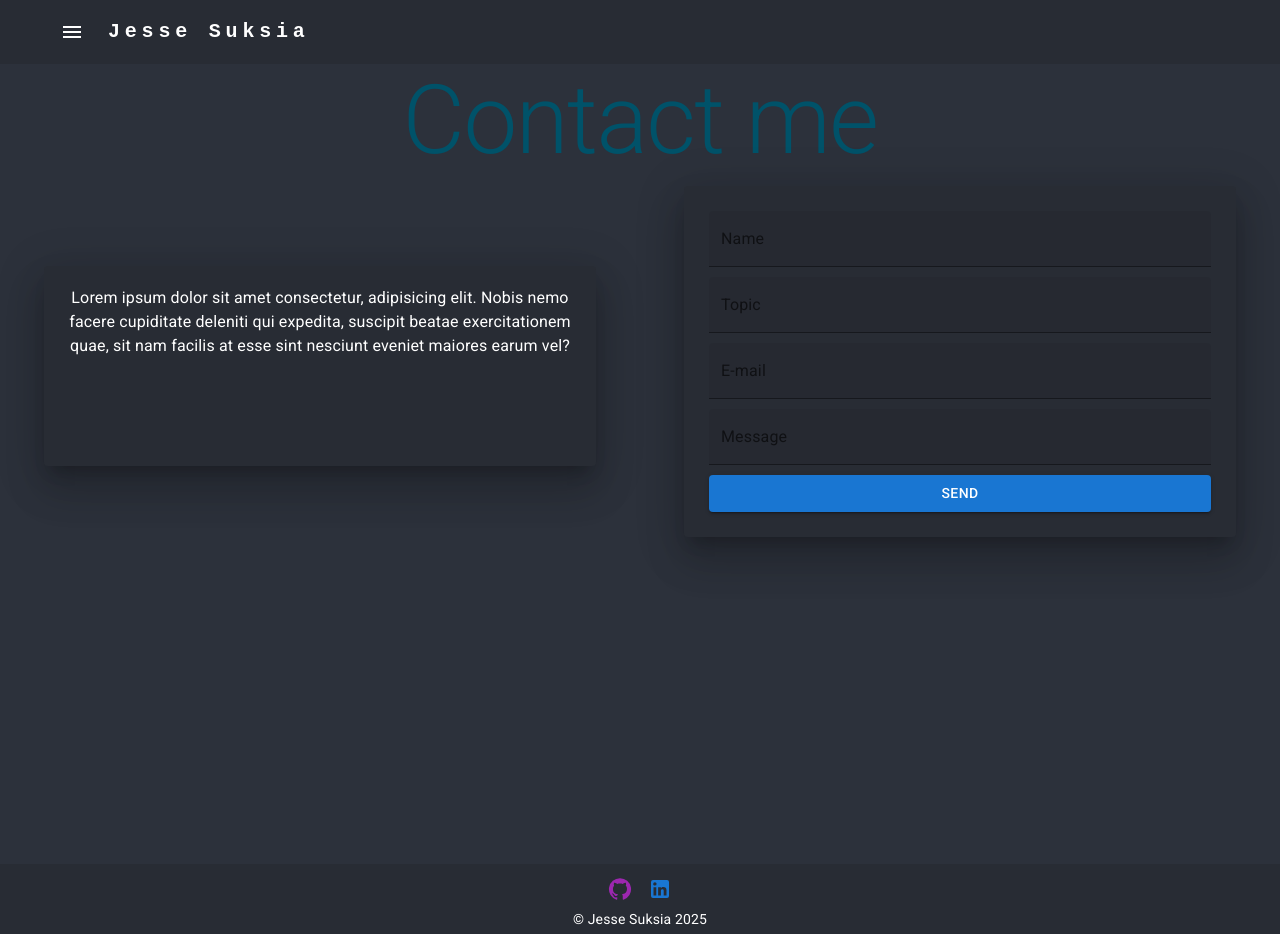
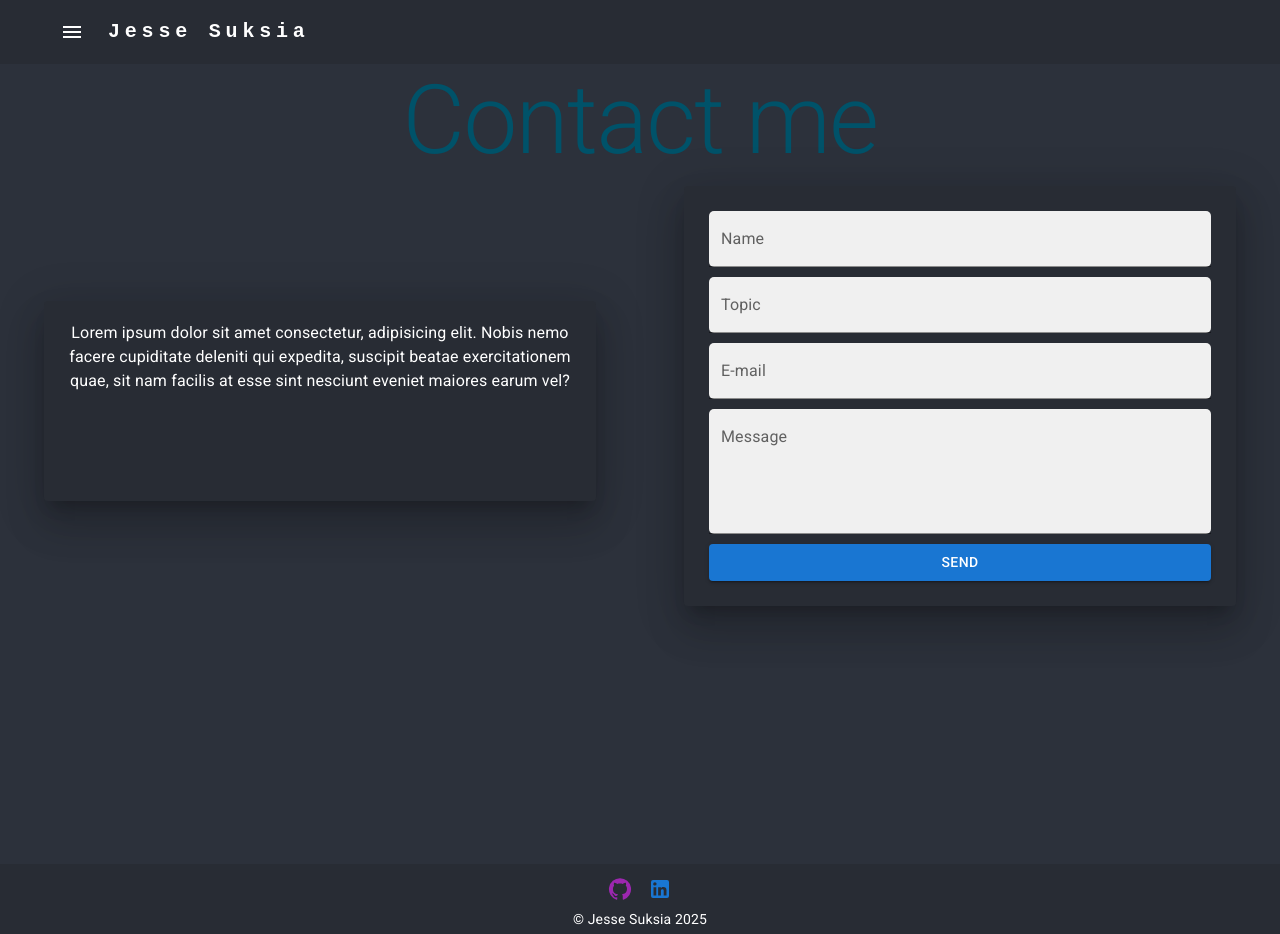
Before and after one commit to suksiaj/omat_sivut, a React (Create React App) app: page /contact in a window 1280 px wide. Built offline with nearby package versions, Linux system fonts and the light colour scheme.

Commit message:
Lomakkeen muotoilu

```diff
--- a/src/routes/contact.tsx
+++ b/src/routes/contact.tsx
@@ -1,6 +1,6 @@
 import { Box, Button, Grid, Paper, TextField, Typography } from '@mui/material';
 import '../App.css';
-import { formStyle, paperStyle } from '../styles/styles';
+import { formStyle, paperStyle, formTexFieldStyle } from '../styles/styles';
 
 const Contact: React.FC = (): React.ReactElement => {
     return (
@@ -29,10 +29,10 @@ const Contact: React.FC = (): React.ReactElement => {
                         variant='elevation'
                         sx={formStyle}>
 
-                    <TextField id="name" label="Name" variant="filled" sx={{ margin: "5px" }} />
-                    <TextField id="topic" label="Topic" variant="filled" sx={{ margin: "5px" }} />
-                    <TextField id="email" label="E-mail" variant="filled" sx={{ margin: "5px" }} />
-                    <TextField id="message" label="Message" variant="filled" sx={{ margin: "5px" }} />
+                        <TextField id="name" label="Name" variant="filled" margin='dense' sx={formTexFieldStyle}/>
+                        <TextField id="topic" label="Topic" variant="filled" margin='dense' sx={formTexFieldStyle}/>
+                        <TextField id="email" label="E-mail" variant="filled" margin='dense' sx={formTexFieldStyle}/>
+                        <TextField id="message" label="Message" variant="filled" multiline rows={4} margin='dense'sx={formTexFieldStyle}/>
 
                         <Button variant="contained" sx={{ margin: "5px" }}>Send</Button>
 
--- a/src/styles/styles.tsx
+++ b/src/styles/styles.tsx
@@ -20,3 +20,10 @@ export const formStyle = {
     flexDirection: 'column',
 
 }
+
+export const formTexFieldStyle = {
+    margin: '5px',
+    backgroundColor: 'white',
+    color: 'black',
+    borderRadius: '5px'
+}
```
Lines whose indentation alone changed are shown as unchanged.
